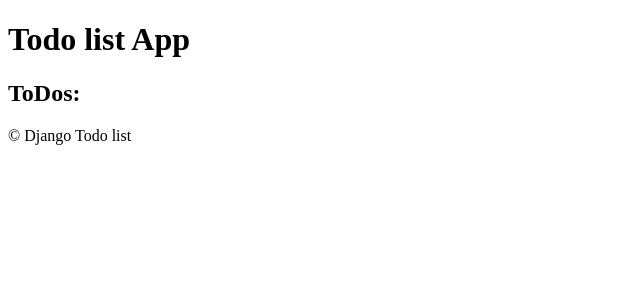
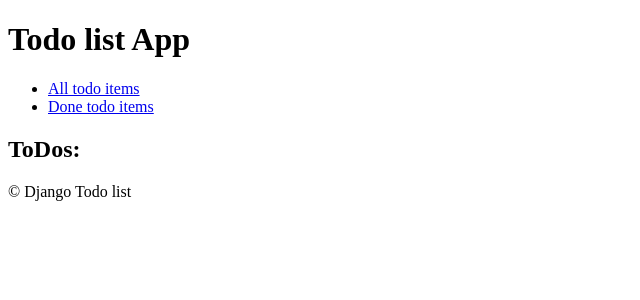
Before and after one commit to 52ivepub/django_suren, a Django app: page /todos/ in a window 1280 px wide. Shown: the part 70-370 px from the top of the page, without its empty margins (0-640 px from the left). Run offline with Django 5.2, Linux system fonts and the light colour scheme; data that the repository does not hold is empty.

Commit message:
done, detail

```diff
--- a/django_todo_manager/todo_list/apps.py
+++ b/django_todo_manager/todo_list/apps.py
@@ -5,3 +5,4 @@ class TodoListConfig(AppConfig):
     default_auto_field = 'django.db.models.BigAutoField'
     name = 'todo_list'
     verbose_name = "ToDo_List"
+    label = "todo_list"
--- /dev/null
+++ b/django_todo_manager/todo_list/templates/todo_list/components/todo_items_list.html
@@ -0,0 +1,16 @@
+
+<ul>
+  {% for todo_item in object_list %}
+    <li>
+        <a href="{% url 'todo_list:detail' pk=todo_item.pk %}">
+      {{ todo_item.title }}
+    {% if todo_item.done %}
+      ✅
+      {% else %}
+      ❌
+    {% endif %}
+    </a>
+    </li>
+  {% endfor %}
+
+</ul>
--- a/django_todo_manager/todo_list/templates/todo_list/index.html
+++ b/django_todo_manager/todo_list/templates/todo_list/index.html
@@ -8,18 +8,16 @@
 
 {% block body %}
 <h1>Todo list App</h1>
+<ul>
+  <li>
+    <a href="{% url 'todo_list:list' %}">All todo items</a>
+  </li>
+  <li>
+    <a href="{% url 'todo_list:done' %}">Done todo items</a>
+  </li>
+</ul>
+
+
 <h2>ToDos:</h2>
-<ul>
-  {% for todo_item in todo_items %}
-    <li>
-      {{ todo_item.title }}
-    {% if todo_item.done %}
-      ✅
-      {% else %}
-      ❌
-    {% endif %}
-    </li>
-  {% endfor %}
-
-</ul>
+  {% include "todo_list/components/todo_items_list.html" %}
 {% endblock body %}
--- a/django_todo_manager/todo_list/urls.py
+++ b/django_todo_manager/todo_list/urls.py
@@ -2,11 +2,16 @@ from django.contrib import admin
 from django.urls import path, include
 from django.views.generic import TemplateView
 
-from .views import ToDoListView
+from .views import ToDoListIndexView, ToDoListView, ToDoListDoneView, ToDoDetailView
 
 app_name = "todo_list"
 
 urlpatterns = [
     # path("", index_view, name='index'),
-    path("", ToDoListView.as_view(), name='index'),
+    path("", ToDoListIndexView.as_view(), name='index'),
+    path("<int:pk>/", ToDoDetailView.as_view(), name='detail'),
+    path("list/", ToDoListView.as_view(), name='list'),
+    path("done/", ToDoListDoneView.as_view(), name='done'),
+
+
 ]
--- a/django_todo_manager/todo_list/views.py
+++ b/django_todo_manager/todo_list/views.py
@@ -1,30 +1,39 @@
 from django.shortcuts import render
 from django.http import HttpRequest
 from .models import ToDoItem
-from django.views.generic import TemplateView, ListView
+from django.views.generic import TemplateView, ListView, DetailView
 
 
-class ToDoListIndexView(TemplateView):
+def index_view(request: HttpRequest):
+    todo_items = ToDoItem.objects.all()[:3]
+    return render(request=request,
+                  template_name="todo_list/index.html",
+                  context={"todo_items": todo_items},
+                  )
+
+
+class ToDoDetailView(DetailView):
+    model = ToDoItem
+
+
+class ToDoListIndexView(ListView):
     template_name = "todo_list/index.html"
+    queryset = ToDoItem.objects.all()[:3]
 
-    def get_context_data(self, *args, **kwargs):
-        context = super().get_context_data(**kwargs)
-        context["todo_items"] = ToDoItem.objects.all()
-        return context
+    # def get_context_data(self, *args, **kwargs):
+    #     context = super().get_context_data(**kwargs)
+    #     context["todo_items"] = ToDoItem.objects.all()
+    #     return context
+
+class ToDoListDoneView(ListView):
+    queryset = ToDoItem.objects.filter(done=True).all()
+
 
 
 class ToDoListView(ListView):
-    template_name = "todo_list/index.html"
     model = ToDoItem
-    context_object_name = "todo_items"
 
-
-
-
-
-# def index_view(request: HttpRequest):
-#     todo_items = ToDoItem.objects.all()
-#     return render(request=request,
-#                   template_name="todo_list/index.html",
-#                   context={"todo_items": todo_items},
-#                   )
+    # def get_context_data(self, **kwargs):
+    #     print(ToDoItem._meta.app_label)
+    #     print(ToDoItem._meta.model_name)
+    #     return super().get_context_data(**kwargs)
```
Also changed, not shown: django_todo_manager/todo_list/templates/todo_list/todoitem_detail.html (added, +16 -0 lines), django_todo_manager/todo_list/templates/todo_list/todoitem_list.html (added, +13 -0 lines).
